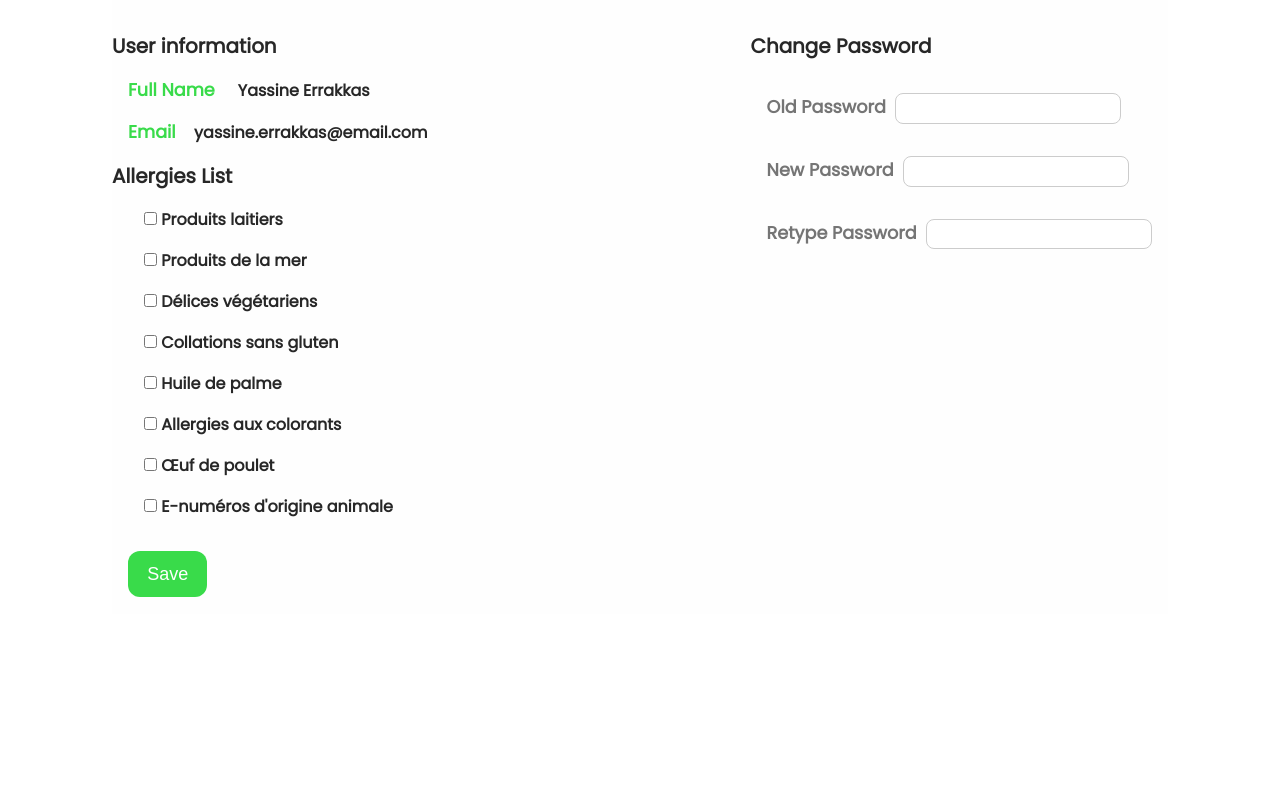
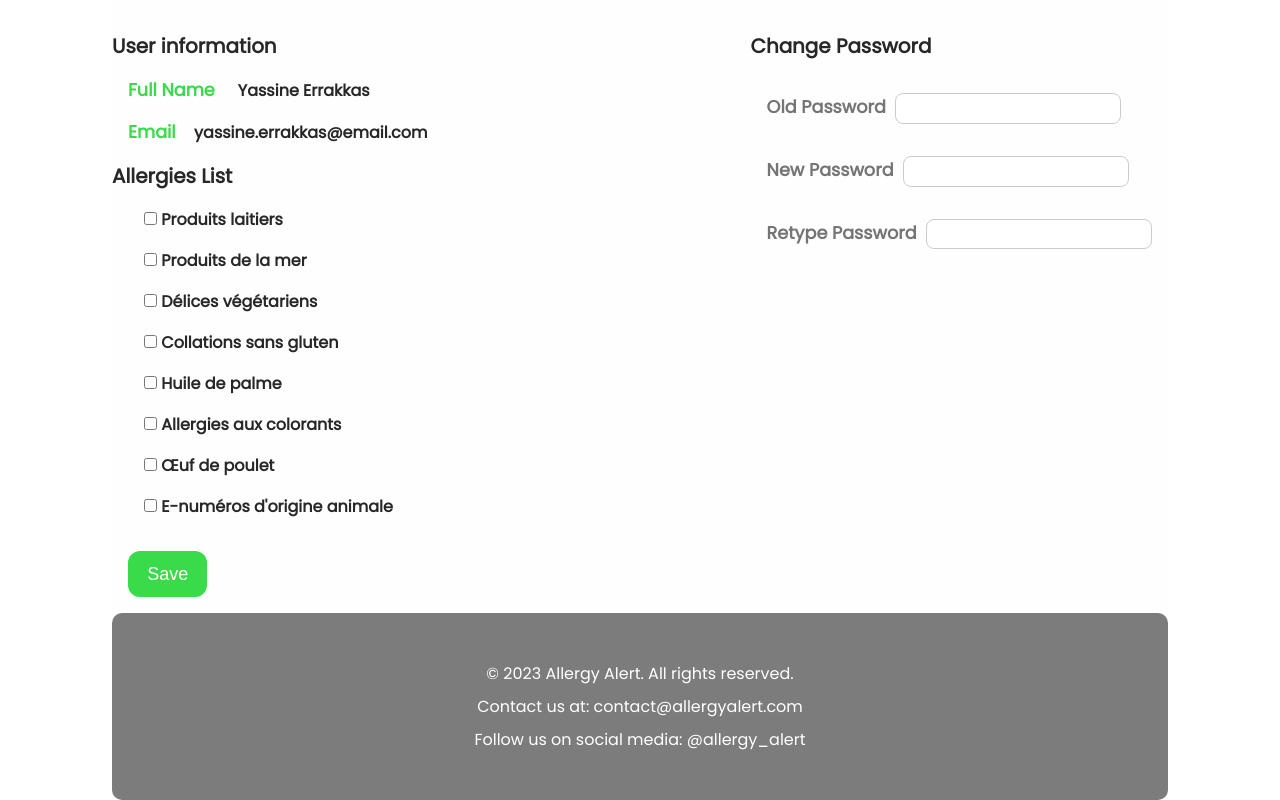
Before and after one commit to yassineerrakkas/Allergy-Alert, a React (Create React App) app: page /profile in a window 1280 px wide. Shown: the part 220-1020 px from the top of the page. Before the commit the page ends 834 px from the top, so only its background shows below. Built offline with nearby package versions, Linux system fonts and the light colour scheme.

Commit message:
made a simple footer, need to be fixed after

```diff
--- a/src/App.jsx
+++ b/src/App.jsx
@@ -9,6 +9,7 @@ import { Create_account } from './pages/Create_account';
 import { Select_allergies } from "./pages/Select_allergies";
 import { Profile } from "./pages/Profile";
 import { useState } from "react";
+import { Footer } from "./components/Footer";
 
 function App() {
   const mockUserData = {
@@ -33,6 +34,7 @@ function App() {
           element={<Profile user={mockUserData} allergies={mockAllergies} />}
         />
       </Routes>
+      <Footer></Footer>
     </div>
   );
 }
--- /dev/null
+++ b/src/components/Footer.jsx
@@ -0,0 +1,16 @@
+import React from "react";
+import "../css/Footer.css";
+
+export const Footer = () => {
+  return (
+    <footer id="footer">
+      <div id="inner-container">
+        <p className="footer-text">
+          © 2023 Allergy Alert. All rights reserved.
+        </p>
+        <p className="footer-text">Contact us at: contact@allergyalert.com</p>
+        <p className="footer-text">Follow us on social media: @allergy_alert</p>
+      </div>
+    </footer>
+  );
+};
--- /dev/null
+++ b/src/css/Footer.css
@@ -0,0 +1,19 @@
+footer {
+    background-color: #7c7c7c;
+    color: #fff;
+    padding: 2rem;
+    text-align: center;
+    border-radius: 10px;
+    margin-bottom: .5rem;
+  }
+
+  #inner-container {
+    max-width: 1200px;
+    margin: 1rem auto;
+    font-size: 1rem;
+    font-weight: 100;
+  }
+
+  .footer-text {
+    margin: 8px 0;
+  }
```
